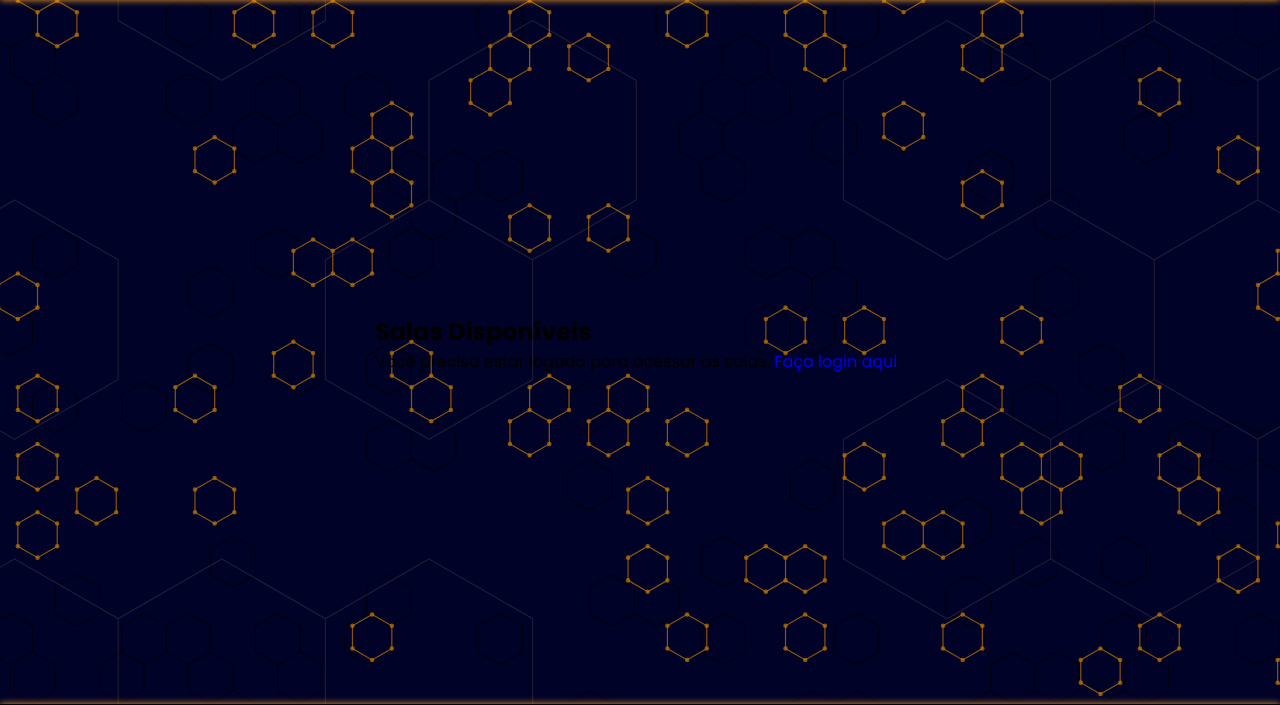
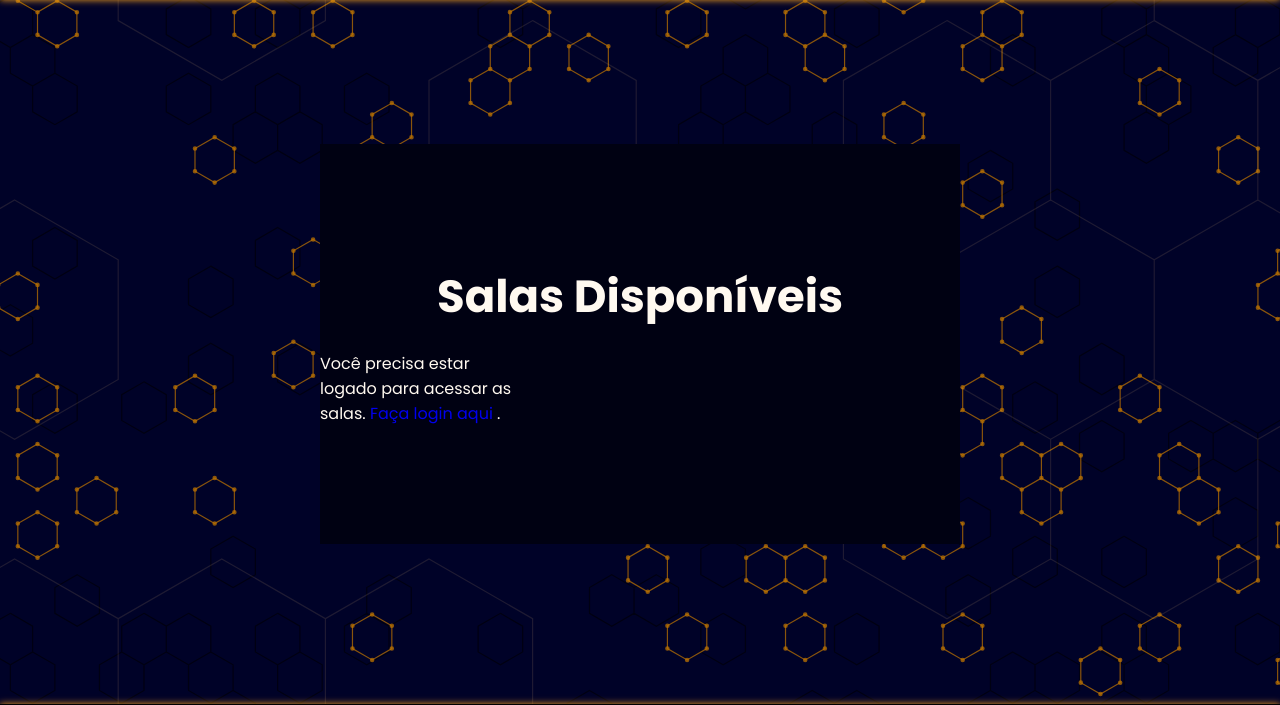
Before and after one commit to Reis567/chat3Django, a Django app: page /rooms/ in a window 1280 px wide. Shown: the part 56-761 px from the top of the page. Run offline with Django 4.2, Linux system fonts and the light colour scheme; some libraries are stand-ins or nearby versions.

Commit message:
initial rooms style

```diff
--- a/static/css/style.css
+++ b/static/css/style.css
@@ -263,3 +263,32 @@ nav .nav-auth{
     justify-content: center;
     align-items: center;
 }
+
+.chats-content{
+    width: 50%;
+    height: 50%;
+    background: var(--black);
+    display: flex;
+    justify-content: center;
+    align-items: center;
+    flex-direction: column;
+    color: var(--white);
+}
+.chats-title{
+    font-size: 30px;
+    font-weight: bold;
+    margin-bottom: 20px;
+}
+
+.chats-buttons{
+    gap: 20px;
+    display: grid;
+    grid-template-columns: 1fr 1fr 1fr;
+    align-items: center;
+    justify-items: center;
+
+}
+
+.chats-buttons button{
+    color: var(--white);
+}
--- a/templates/rooms.html
+++ b/templates/rooms.html
@@ -43,6 +43,7 @@
             {% endif %}
         </div>
 
+        <!-- Pagination aqui -->
     </div>
 
 </section>
```
